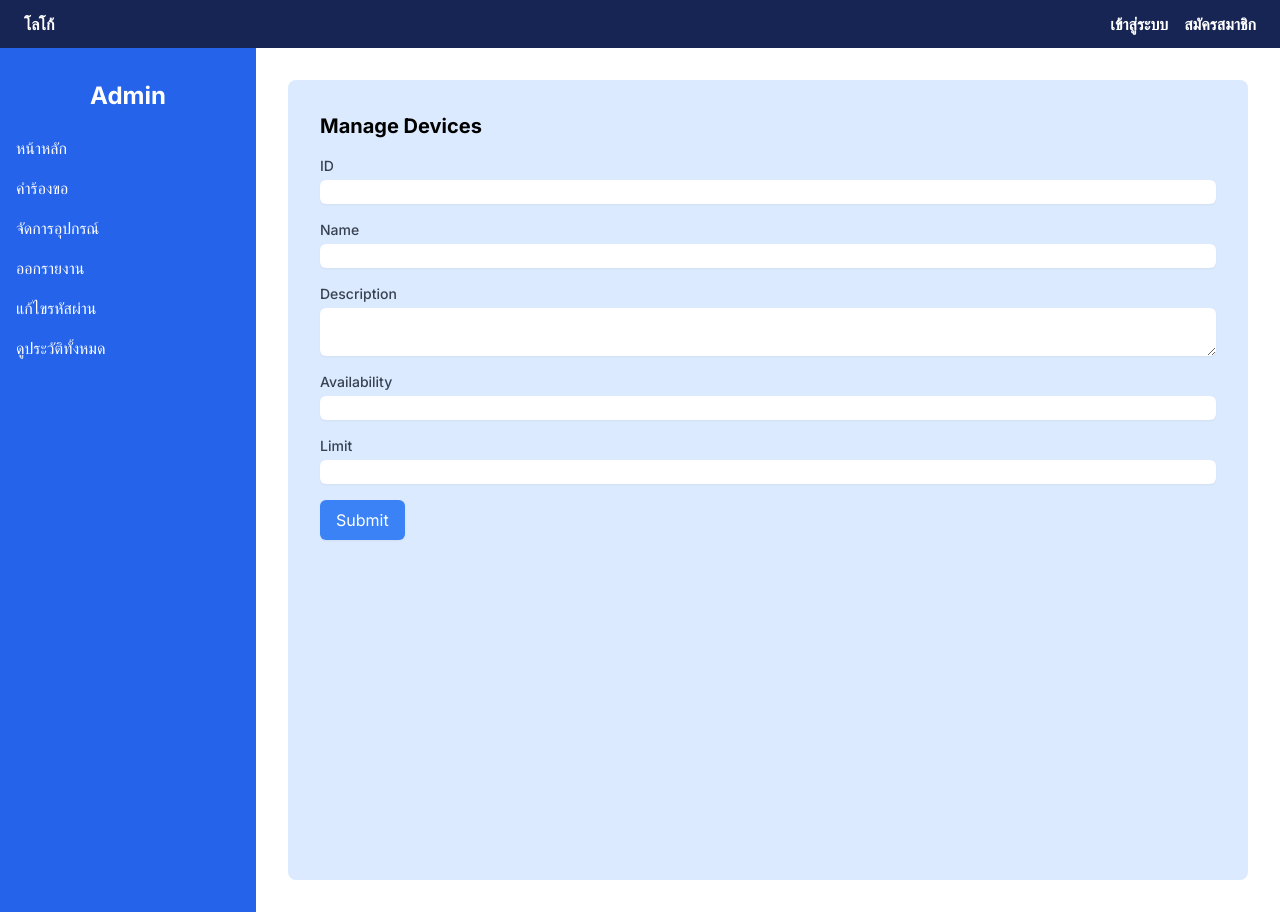
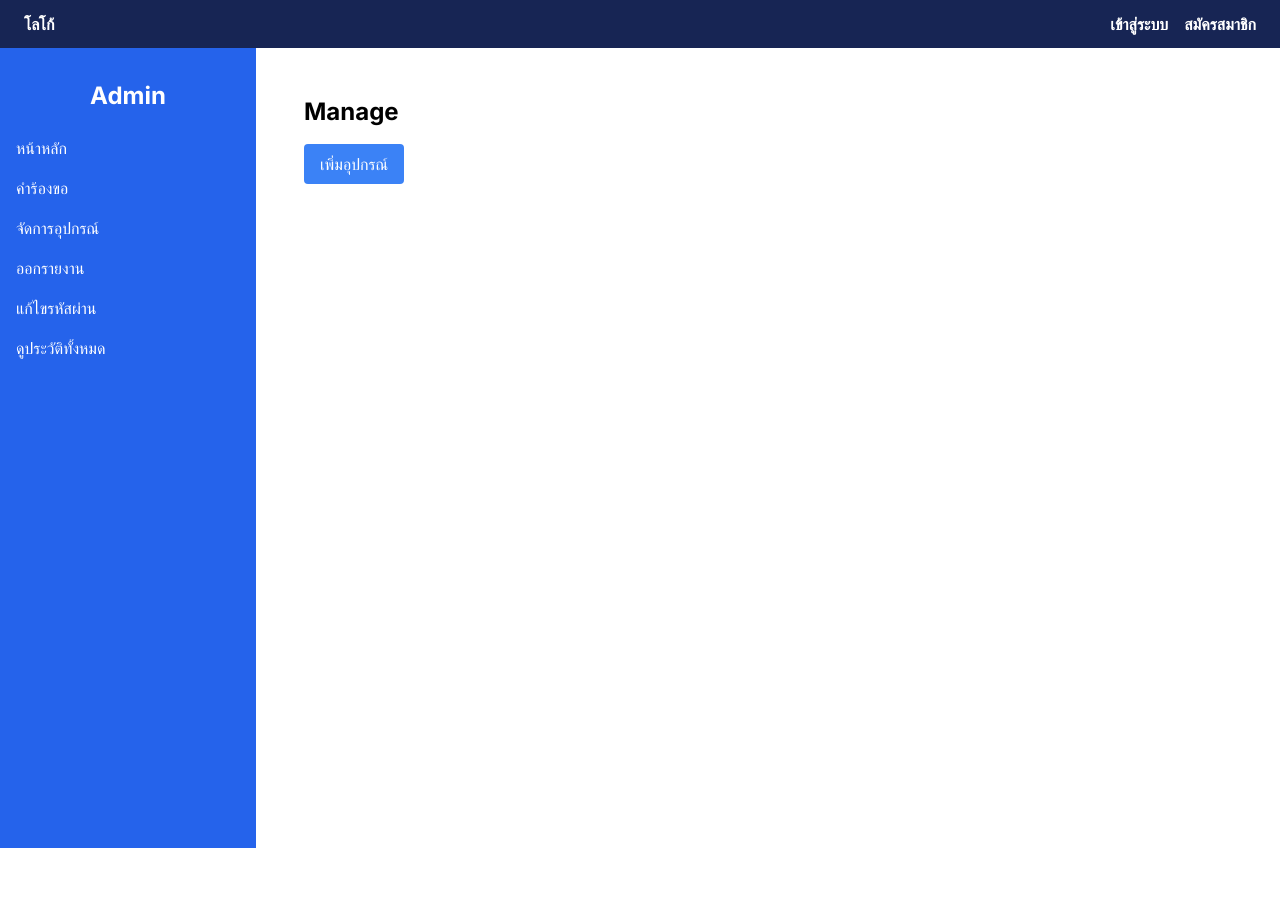
Before and after one commit to NCS09/Front-End, a Next.js app: page /admin/Managedevices in a window 1280 px wide. After the commit the page ends 848 px from the top, so only its background shows below. Built offline with nearby package versions, Linux system fonts and the light colour scheme.

Commit message:
addDevice

```diff
--- a/app/admin/Dashboard/page.tsx
+++ b/app/admin/Dashboard/page.tsx
@@ -19,7 +19,7 @@ export default function Dashboardpage() {
             try {
                 const response = await fetch("http://localhost:8000/dashboard", {
                     method: 'GET',
-                    // credentials: "include",
+                    credentials: "include",
                 });
                 const result = await response.json();
                 setData(result);
@@ -43,7 +43,7 @@ export default function Dashboardpage() {
                             จำนวนสมาชิก<br />{data[0]?.total_users} คน
                         </div>
                         <div className="bg-red-400 p-4 mx-3 rounded-lg w-1/3 text-center">
-                            รายการยืม<br /> {data[0]?.total_loans} รายการ
+                            รายการยืม<br /> {data[0]?.borrow_count} รายการ
                         </div>
                     </div>
 
--- a/app/admin/Managedevices/page.tsx
+++ b/app/admin/Managedevices/page.tsx
@@ -1,97 +1,32 @@
-'use client'
+'use client';
 
-import React, { FormEvent, useState } from "react";
+import { useState } from 'react';
+import Link from 'next/link';
+import AddDevicePopup from '@/app/components/auth/AddDevicePopup';
 
-export default function DevicesPage() {
-    const [id, setId] = useState<string>('');
-    const [name, setName] = useState<string>('');
-    const [description, setDescription] = useState<string>('');
-    const [availability, setAvailability] = useState<string>('');
-    const [limit, setLimit] = useState<string>('');
+const ManagePage: React.FC = () => {
+    const [showPopup, setShowPopup] = useState(false);
 
-    const handleSubmit = async (e: FormEvent) => {
-        e.preventDefault();
-        const formData = { id, name, description, availability, limit };
+    const handleOpenPopup = () => {
+        setShowPopup(true);
+    };
 
-        try {
-            const response = await fetch("http://localhost:8000/devices", {
-                method: 'POST',
-                headers: {
-                    "Content-Type": "application/json"
-                },
-                body: JSON.stringify(formData),
-                credentials: "include",
-            });
-
-            const result = await response.json();
-            console.log(result);
-        } catch (error) {
-            console.log('Error fetching data:', error);
-        }
+    const handleClosePopup = () => {
+        setShowPopup(false);
     };
 
     return (
-        <div className="flex h-screen w-full">
-            <main className="w-full p-8 bg-blue-100 rounded-lg">
-                <h1 className="text-xl font-bold mb-4">Manage Devices</h1>
-                <form onSubmit={handleSubmit} className="space-y-4">
-                    <div>
-                        <label htmlFor="id" className="block text-sm font-medium text-gray-700">ID</label>
-                        <input
-                            type="text"
-                            id="id"
-                            value={id}
-                            onChange={(e) => setId(e.target.value)}
-                            className="mt-1 block w-full border-gray-300 rounded-md shadow-sm"
-                        />
-                    </div>
-                    <div>
-                        <label htmlFor="name" className="block text-sm font-medium text-gray-700">Name</label>
-                        <input
-                            type="text"
-                            id="name"
-                            value={name}
-                            onChange={(e) => setName(e.target.value)}
-                            className="mt-1 block w-full border-gray-300 rounded-md shadow-sm"
-                        />
-                    </div>
-                    <div>
-                        <label htmlFor="description" className="block text-sm font-medium text-gray-700">Description</label>
-                        <textarea
-                            id="description"
-                            value={description}
-                            onChange={(e) => setDescription(e.target.value)}
-                            className="mt-1 block w-full border-gray-300 rounded-md shadow-sm"
-                        />
-                    </div>
-                    <div>
-                        <label htmlFor="availability" className="block text-sm font-medium text-gray-700">Availability</label>
-                        <input
-                            type="text"
-                            id="availability"
-                            value={availability}
-                            onChange={(e) => setAvailability(e.target.value)}
-                            className="mt-1 block w-full border-gray-300 rounded-md shadow-sm"
-                        />
-                    </div>
-                    <div>
-                        <label htmlFor="limit" className="block text-sm font-medium text-gray-700">Limit</label>
-                        <input
-                            type="text"
-                            id="limit"
-                            value={limit}
-                            onChange={(e) => setLimit(e.target.value)}
-                            className="mt-1 block w-full border-gray-300 rounded-md shadow-sm"
-                        />
-                    </div>
-                    <button
-                        type="submit"
-                        className="px-4 py-2 bg-blue-500 text-white rounded-md shadow-sm hover:bg-blue-600"
-                    >
-                        Submit
-                    </button>
-                </form>
-            </main>
+        <div className="p-4">
+            <h1 className="text-2xl font-bold mb-4">Manage</h1>
+            <button
+                className="bg-blue-500 text-white px-4 py-2 rounded hover:bg-blue-700"
+                onClick={handleOpenPopup}
+            >
+                เพิ่มอุปกรณ์
+            </button>
+            {showPopup && <AddDevicePopup onClose={handleClosePopup} />}
         </div>
     );
-}
+};
+
+export default ManagePage;
--- /dev/null
+++ b/app/components/auth/AddDevicePopup.tsx
@@ -0,0 +1,138 @@
+
+
+import React, { FormEvent, useState } from 'react';
+import { useRouter } from 'next/navigation';// ใช้ useRouter ถ้าคุณใช้ Next.js
+
+interface AddDevicePopupProps {
+    onClose: () => void;
+}
+
+const AddDevicePopup: React.FC<AddDevicePopupProps> = ({ onClose }) => {
+    const [id, setId] = useState('');
+    const [name, setName] = useState('');
+    const [description, setDescription] = useState('');
+    const [availability, setAvailability] = useState('false');
+    const [approve, setApprove] = useState('false');
+    const [limit, setLimit] = useState('');
+    const [message, setMessage] = useState('');
+    const router = useRouter(); // ใช้ useRouter
+
+    const handleSubmit = async (e: FormEvent) => {
+        e.preventDefault();
+
+        const formData = { id, name, description, availability, approve: approve === 'true', limit };
+
+        try {
+
+            const response = await fetch("http://localhost:8000/devices", {
+                method: 'POST',
+                headers: {
+                    "Content-Type": "application/json"
+                },
+                body: JSON.stringify(formData),
+                credentials: "include",
+            });
+
+            const result = await response.json();
+            setMessage(result.message);
+
+            if (response.ok) {
+                // ปิดป๊อปอัพและเปลี่ยนเส้นทาง
+                onClose();
+                router.push('/admin/Managedevices'); // เปลี่ยนเส้นทางไปยังหน้า ManageDevice
+            }
+
+        } catch (error) {
+            console.error('Error fetching data:', error);
+            setMessage('Error logging in');
+        }
+    };
+
+    return (
+        <div className="fixed inset-0 bg-gray-600 bg-opacity-50 flex justify-center items-center">
+            <div className="bg-white p-8 rounded shadow-lg w-96">
+                <h2 className="text-xl font-bold mb-4">เพิ่มอุปกรณ์</h2>
+                <form onSubmit={handleSubmit}>
+                    <div className="mb-4">
+                        <label className="block text-gray-700">ID อุปกรณ์:</label>
+                        <input
+                            type="text"
+                            name="deviceId"
+                            value={id}
+                            onChange={(e) => setId(e.target.value)}
+                            className="mt-1 p-2 w-full border border-gray-300 rounded"
+                        />
+                    </div>
+                    <div className="mb-4">
+                        <label className="block text-gray-700">ชื่ออุปกรณ์:</label>
+                        <input
+                            type="text"
+                            name="deviceName"
+                            value={name}
+                            onChange={(e) => setName(e.target.value)}
+                            className="mt-1 p-2 w-full border border-gray-300 rounded"
+                        />
+                    </div>
+                    <div className="mb-4">
+                        <label className="block text-gray-700">คำอธิบาย:</label>
+                        <textarea
+                            name="description"
+                            value={description}
+                            onChange={(e) => setDescription(e.target.value)}
+                            className="mt-1 p-2 w-full border border-gray-300 rounded"
+                        />
+                    </div>
+                    <div className="mb-4">
+                        <label className="block text-gray-700">สถานะการใช้งาน:</label>
+                        <select
+                            name="availability"
+                            value={availability}
+                            onChange={(e) => setAvailability(e.target.value)}
+                            className="mt-1 p-2 w-full border border-gray-300 rounded"
+                        >
+                            <option value="available">พร้อมใช้งาน</option>
+                            <option value="not_available">ไม่พร้อมใช้งาน</option>
+                        </select>
+                    </div>
+                    <div className="mb-4">
+                        <label className="block text-gray-700">อนุมัติ:</label>
+                        <select
+                            name="approve"
+                            value={approve}
+                            onChange={(e) => setApprove(e.target.value)}
+                            className="mt-1 p-2 w-full border border-gray-300 rounded"
+                        >
+                            <option value="true">อนุมัติ</option>
+                            <option value="false">ไม่อนุมัติ</option>
+                        </select>
+                    </div>
+                    <div className="mb-4">
+                        <label className="block text-gray-700">จำนวนอุปกรณ์:</label>
+                        <input
+                            type="number"
+                            name="limit"
+                            value={limit}
+                            onChange={(e) => setLimit(e.target.value)}
+                            className="mt-1 p-2 w-full border border-gray-300 rounded"
+                        />
+                    </div>
+                    <button
+                        type="submit"
+                        className="bg-green-500 text-white px-4 py-2 rounded hover:bg-green-700"
+                    >
+                        เพิ่ม
+                    </button>
+                </form>
+                <button
+                    className="mt-4 bg-red-500 text-white px-4 py-2 rounded hover:bg-red-700"
+                    onClick={onClose}
+                >
+                    ปิด
+                </button>
+                {message && <p className="mt-4 text-red-500">{message}</p>}
+            </div>
+        </div>
+    );
+};
+
+export default AddDevicePopup;
```
